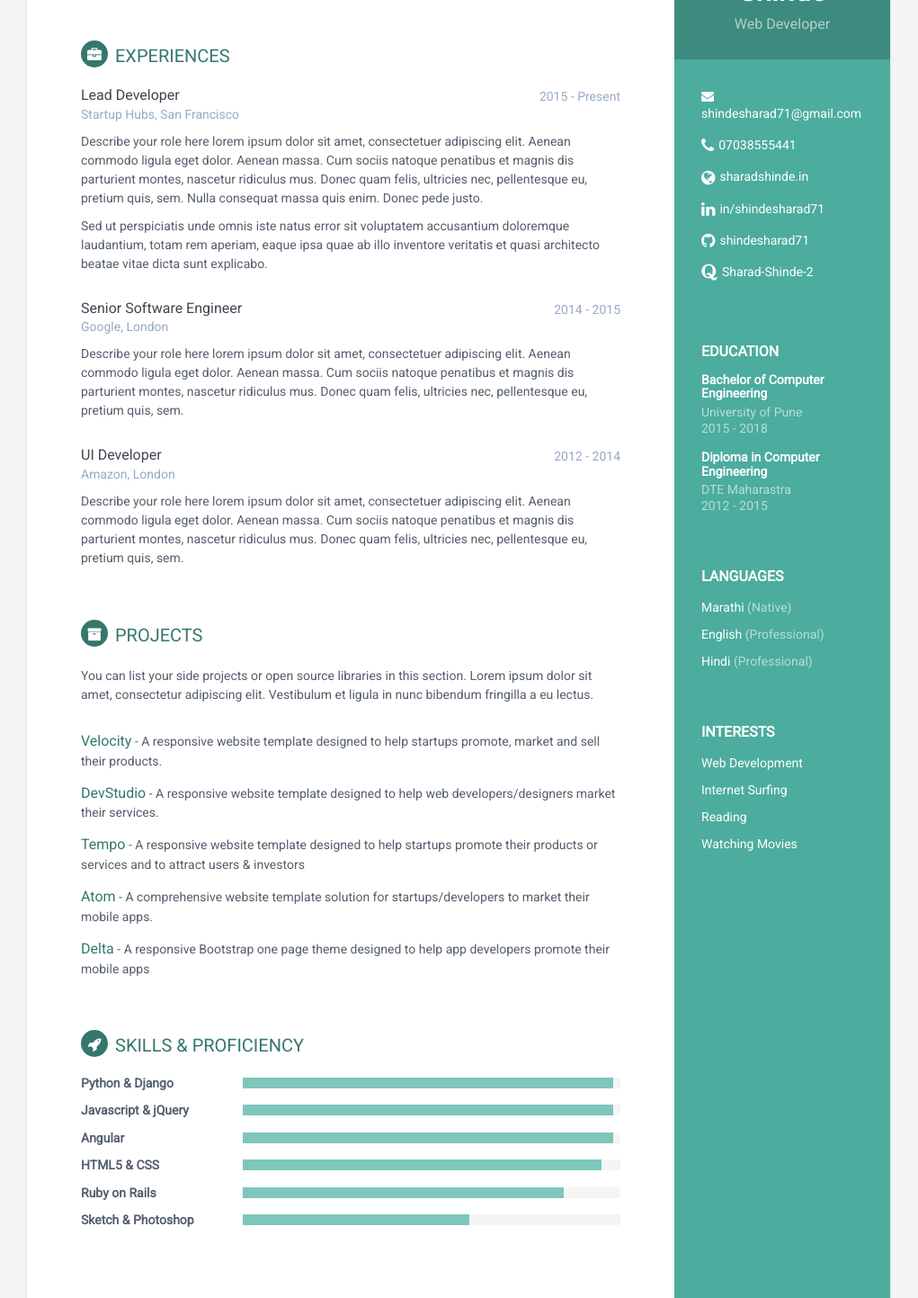
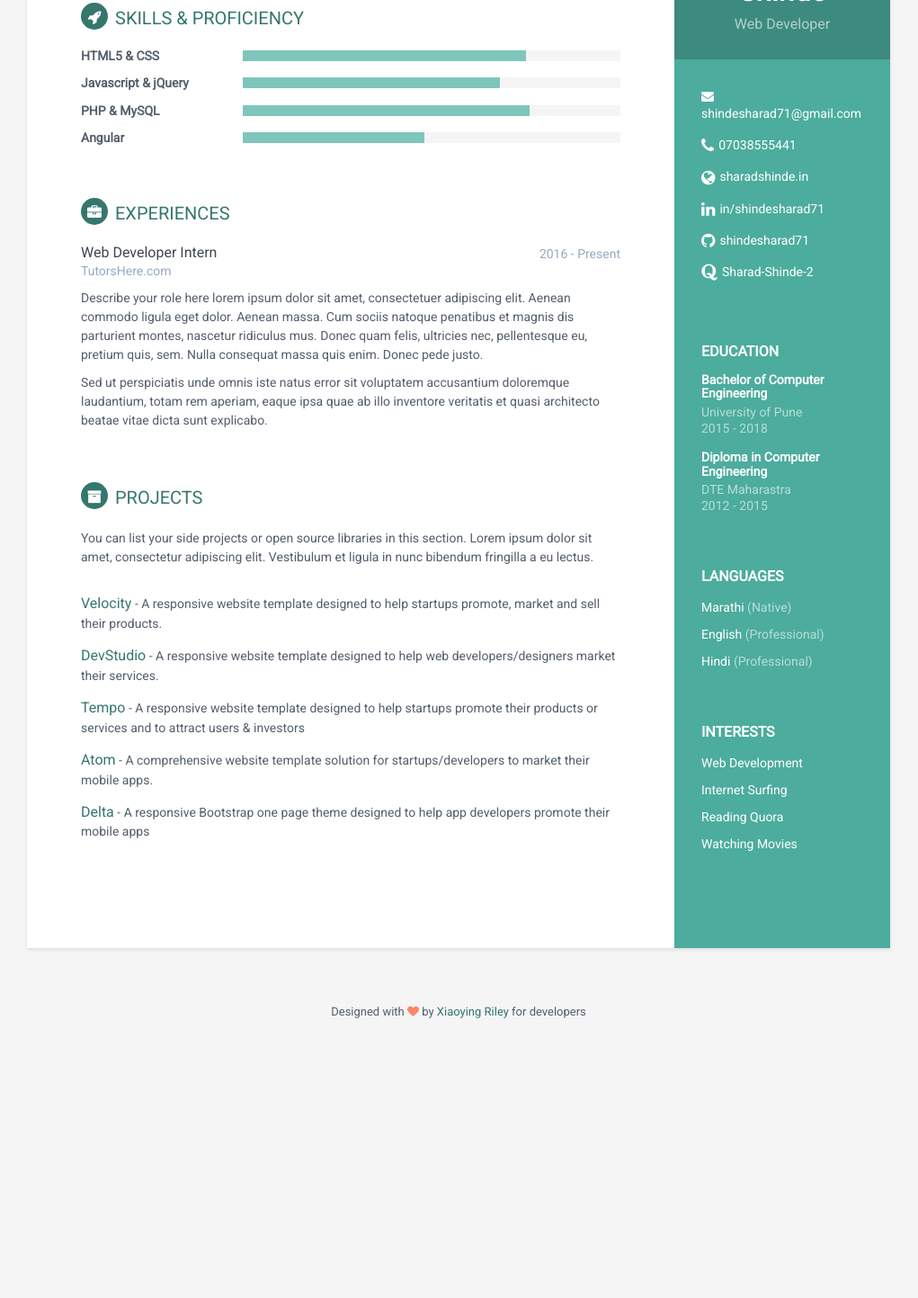
Before and after one commit to shindesharad71/HTML-Resume, a plain HTML site: page index.html in a window 1280 px wide. Shown: the part 237-1680 px from the top of the page at 90% size, without its empty margins (130-1151 px from the left). After the commit the page ends 1433 px from the top, so only its background shows below. Drawn offline with nearby package versions, Linux system fonts and the light colour scheme.

Commit message:
updated skills, career objective and profile

```diff
--- a/index.html
+++ b/index.html
@@ -66,7 +66,7 @@
                 <ul class="list-unstyled interests-list">
                     <li>Web Development</li>
                     <li>Internet Surfing</li>
-                    <li>Reading</li>
+                    <li>Reading Quora</li>
                     <li>Watching Movies</li>
                 </ul>
             </div>
@@ -77,58 +77,64 @@
             <section class="section summary-section">
                 <h2 class="section-title"><i class="fa fa-user"></i>Career Profile</h2>
                 <div class="summary">
-                    <p>Summarise your career here lorem ipsum dolor sit amet, consectetuer adipiscing elit. You can <a href="#" target="_blank">download this free resume/CV template here</a>. Aenean commodo ligula eget dolor aenean massa. Cum sociis natoque penatibus et magnis dis parturient montes, nascetur ridiculus mus. Donec quam felis, ultricies nec, pellentesque eu.</p>
+                    <p>To secure a mid level position in IT world that would entrust me with an opportunity for using my expertise in web development and application design.</p>
                 </div>
                 <!--//summary-->
             </section>
             <!--//section-->
+            <section class="skills-section section">
+                <h2 class="section-title"><i class="fa fa-rocket"></i>Skills &amp; Proficiency</h2>
+                <div class="skillset">
+                    <div class="item">
+                        <h3 class="level-title">HTML5 &amp; CSS</h3>
+                        <div class="level-bar">
+                            <div class="level-bar-inner" data-level="75%"> </div>
+                        </div>
+                        <!--//level-bar-->
+                    </div>
+                    <!--//item-->
+                    <div class="item">
+                        <h3 class="level-title">Javascript &amp; jQuery</h3>
+                        <div class="level-bar">
+                            <div class="level-bar-inner" data-level="68%"> </div>
+                        </div>
+                        <!--//level-bar-->
+                    </div>
+                    <!--//item-->
+                    <div class="item">
+                        <h3 class="level-title">PHP &amp; MySQL</h3>
+                        <div class="level-bar">
+                            <div class="level-bar-inner" data-level="76%"> </div>
+                        </div>
+                        <!--//level-bar-->
+                    </div>
+                    <!--//item-->
+                    <div class="item">
+                        <h3 class="level-title">Angular</h3>
+                        <div class="level-bar">
+                            <div class="level-bar-inner" data-level="48%"> </div>
+                        </div>
+                        <!--//level-bar-->
+                    </div>
+                    <!--//item-->
+                </div>
+            </section>
+            <!--//skills-section-->
             <section class="section experiences-section">
                 <h2 class="section-title"><i class="fa fa-briefcase"></i>Experiences</h2>
                 <div class="item">
                     <div class="meta">
                         <div class="upper-row">
-                            <h3 class="job-title">Lead Developer</h3>
-                            <div class="time">2015 - Present</div>
+                            <h3 class="job-title">Web Developer Intern</h3>
+                            <div class="time">2016 - Present</div>
                         </div>
                         <!--//upper-row-->
-                        <div class="company">Startup Hubs, San Francisco</div>
+                        <div class="company">TutorsHere.com</div>
                     </div>
                     <!--//meta-->
                     <div class="details">
                         <p>Describe your role here lorem ipsum dolor sit amet, consectetuer adipiscing elit. Aenean commodo ligula eget dolor. Aenean massa. Cum sociis natoque penatibus et magnis dis parturient montes, nascetur ridiculus mus. Donec quam felis, ultricies nec, pellentesque eu, pretium quis, sem. Nulla consequat massa quis enim. Donec pede justo.</p>
                         <p>Sed ut perspiciatis unde omnis iste natus error sit voluptatem accusantium doloremque laudantium, totam rem aperiam, eaque ipsa quae ab illo inventore veritatis et quasi architecto beatae vitae dicta sunt explicabo. </p>
-                    </div>
-                    <!--//details-->
-                </div>
-                <!--//item-->
-                <div class="item">
-                    <div class="meta">
-                        <div class="upper-row">
-                            <h3 class="job-title">Senior Software Engineer</h3>
-                            <div class="time">2014 - 2015</div>
-                        </div>
-                        <!--//upper-row-->
-                        <div class="company">Google, London</div>
-                    </div>
-                    <!--//meta-->
-                    <div class="details">
-                        <p>Describe your role here lorem ipsum dolor sit amet, consectetuer adipiscing elit. Aenean commodo ligula eget dolor. Aenean massa. Cum sociis natoque penatibus et magnis dis parturient montes, nascetur ridiculus mus. Donec quam felis, ultricies nec, pellentesque eu, pretium quis, sem.</p>
-                    </div>
-                    <!--//details-->
-                </div>
-                <!--//item-->
-                <div class="item">
-                    <div class="meta">
-                        <div class="upper-row">
-                            <h3 class="job-title">UI Developer</h3>
-                            <div class="time">2012 - 2014</div>
-                        </div>
-                        <!--//upper-row-->
-                        <div class="company">Amazon, London</div>
-                    </div>
-                    <!--//meta-->
-                    <div class="details">
-                        <p>Describe your role here lorem ipsum dolor sit amet, consectetuer adipiscing elit. Aenean commodo ligula eget dolor. Aenean massa. Cum sociis natoque penatibus et magnis dis parturient montes, nascetur ridiculus mus. Donec quam felis, ultricies nec, pellentesque eu, pretium quis, sem.</p>
                     </div>
                     <!--//details-->
                 </div>
@@ -153,60 +159,6 @@
                 <!--//item-->
             </section>
             <!--//section-->
-            <section class="skills-section section">
-                <h2 class="section-title"><i class="fa fa-rocket"></i>Skills &amp; Proficiency</h2>
-                <div class="skillset">
-                    <div class="item">
-                        <h3 class="level-title">Python &amp; Django</h3>
-                        <div class="level-bar">
-                            <div class="level-bar-inner" data-level="98%"> </div>
-                        </div>
-                        <!--//level-bar-->
-                    </div>
-                    <!--//item-->
-                    <div class="item">
-                        <h3 class="level-title">Javascript &amp; jQuery</h3>
-                        <div class="level-bar">
-                            <div class="level-bar-inner" data-level="98%"> </div>
-                        </div>
-                        <!--//level-bar-->
-                    </div>
-                    <!--//item-->
-                    <div class="item">
-                        <h3 class="level-title">Angular</h3>
-                        <div class="level-bar">
-                            <div class="level-bar-inner" data-level="98%"> </div>
-                        </div>
-                        <!--//level-bar-->
-                    </div>
-                    <!--//item-->
-                    <div class="item">
-                        <h3 class="level-title">HTML5 &amp; CSS</h3>
-                        <div class="level-bar">
-                            <div class="level-bar-inner" data-level="95%"> </div>
-                        </div>
-                        <!--//level-bar-->
-                    </div>
-                    <!--//item-->
-                    <div class="item">
-                        <h3 class="level-title">Ruby on Rails</h3>
-                        <div class="level-bar">
-                            <div class="level-bar-inner" data-level="85%"> </div>
-                        </div>
-                        <!--//level-bar-->
-                    </div>
-                    <!--//item-->
-                    <div class="item">
-                        <h3 class="level-title">Sketch &amp; Photoshop</h3>
-                        <div class="level-bar">
-                            <div class="level-bar-inner" data-level="60%"> </div>
-                        </div>
-                        <!--//level-bar-->
-                    </div>
-                    <!--//item-->
-                </div>
-            </section>
-            <!--//skills-section-->
         </div>
         <!--//main-body-->
     </div>
```
